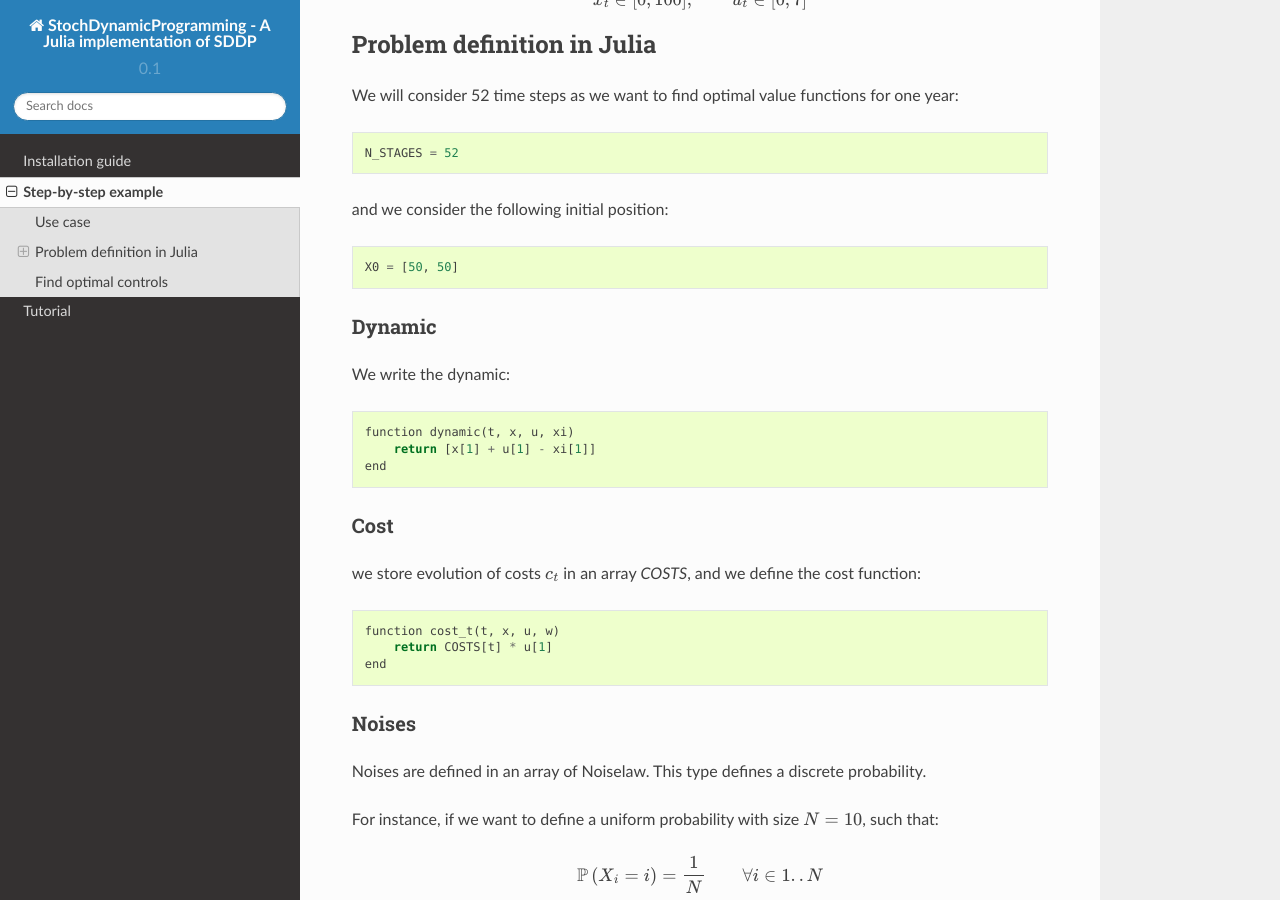
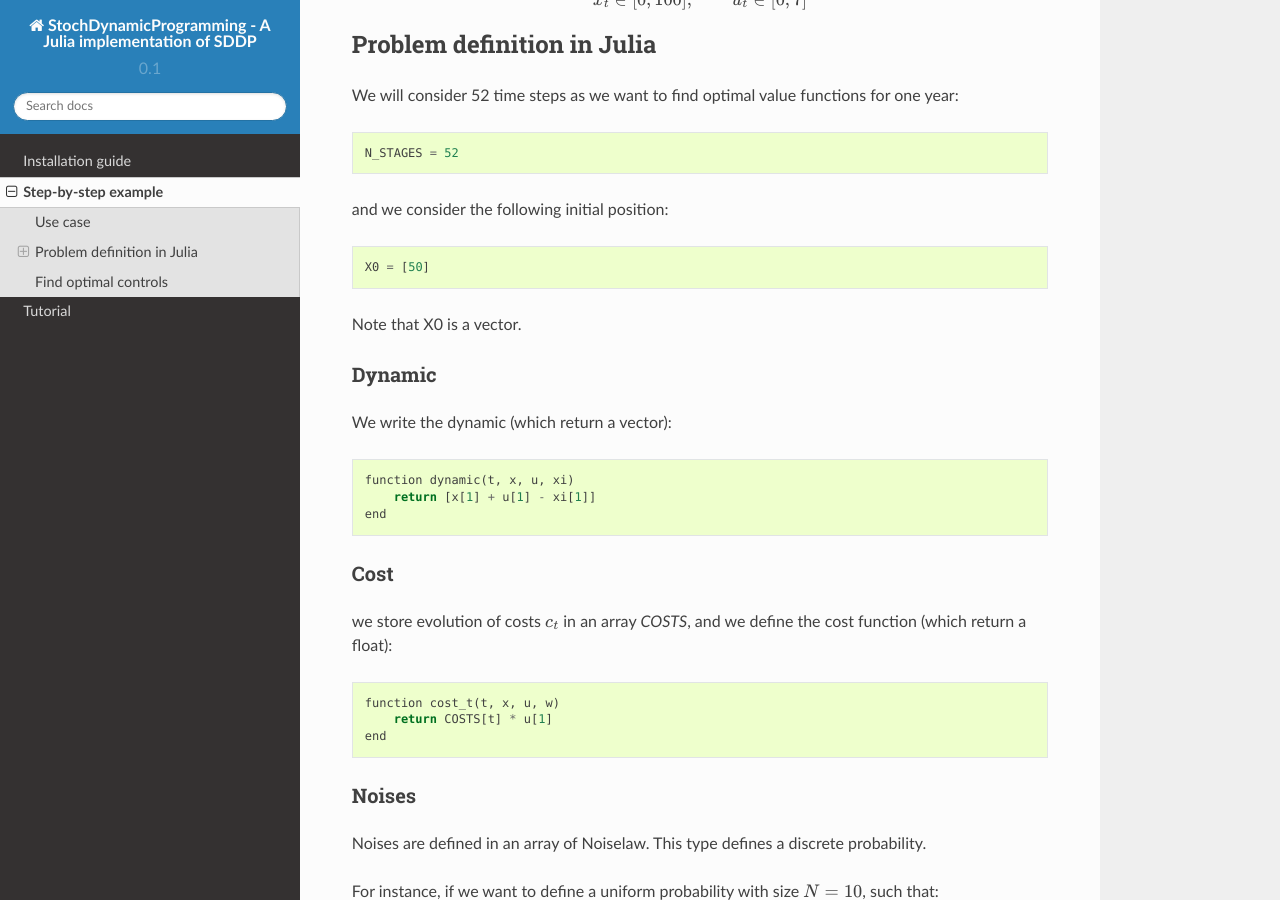
Before and after one commit to JuliaStochOpt/StochDynamicProgramming.jl, a Sphinx documentation site: the page built from doc/quickstart.rst, in a window 1280 px wide and 900 px high, scrolled down 727 px. Built offline with Sphinx 7.4.7 and the Read the Docs theme 2.0.0, drawn with Linux system fonts in a browser that asks for light colours.

Commit message:
Update quickstart.rst

```diff
--- a/doc/quickstart.rst
+++ b/doc/quickstart.rst
@@ -42,13 +42,14 @@ We will consider 52 time steps as we want to find optimal value functions for on
 
 and we consider the following initial position::
 
-    X0 = [50, 50]
+    X0 = [50]
 
+Note that X0 is a vector.
 
 Dynamic
 ^^^^^^^
 
-We write the dynamic::
+We write the dynamic (which return a vector)::
 
     function dynamic(t, x, u, xi)
         return [x[1] + u[1] - xi[1]]
@@ -58,7 +59,7 @@ We write the dynamic::
 Cost
 ^^^^
 
-we store evolution of costs :math:`c_t` in an array `COSTS`, and we define the cost function::
+we store evolution of costs :math:`c_t` in an array `COSTS`, and we define the cost function (which return a float)::
 
     function cost_t(t, x, u, w)
         return COSTS[t] * u[1]
```
